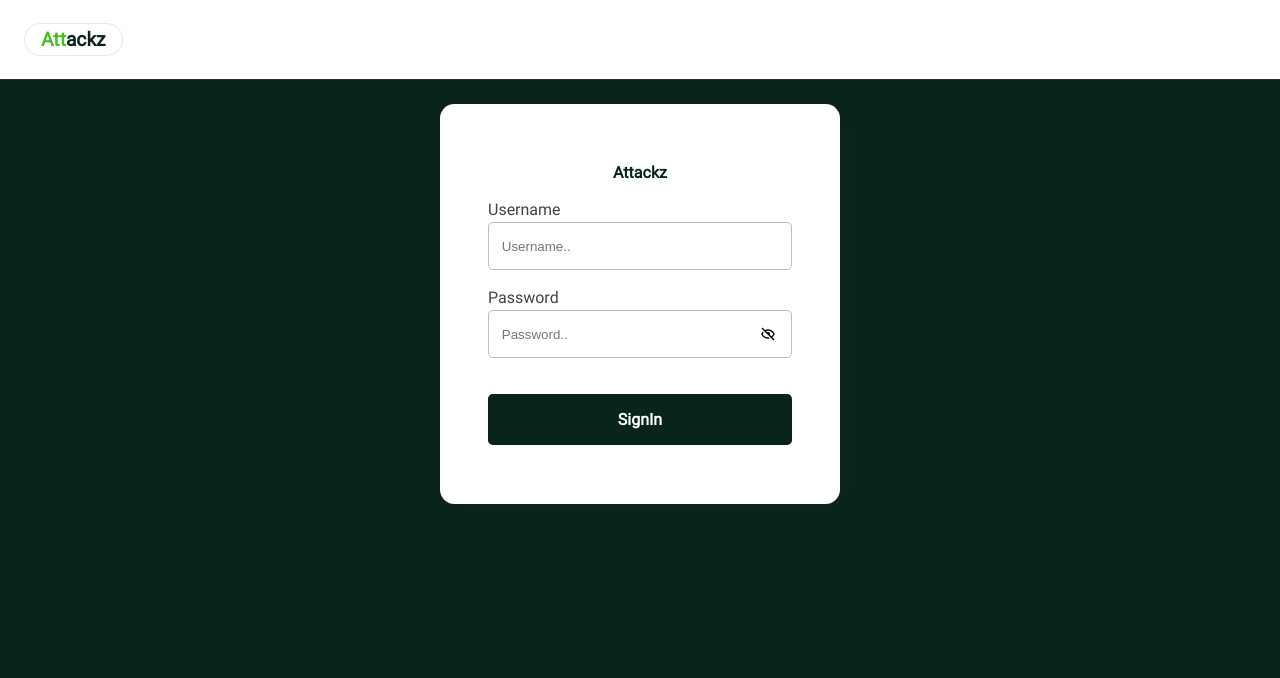
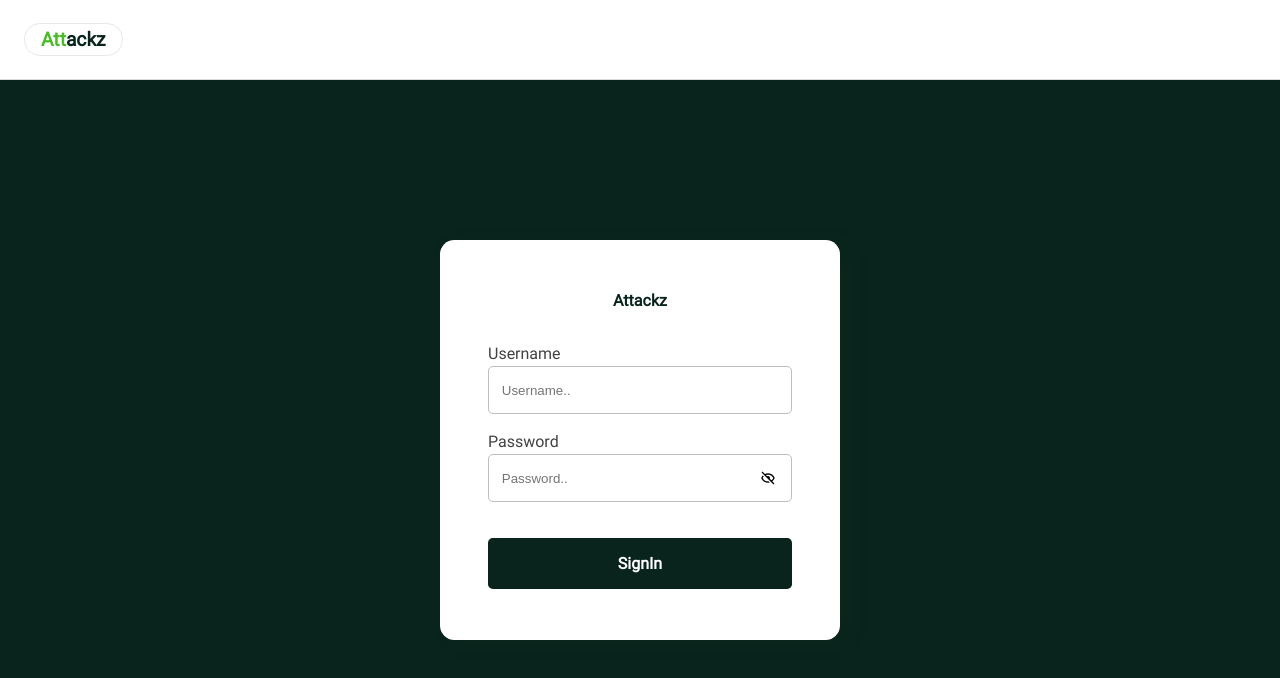
Before and after one commit to Senom-Dot/adm-dashboard, a React (Create React App) app: page / in a window 1280 px wide. Shown: the top 678 px of the page. Built offline with nearby package versions, Linux system fonts and the light colour scheme.

Commit message:
fix: position property on container

```diff
--- a/src/components/Header/style.js
+++ b/src/components/Header/style.js
@@ -4,15 +4,21 @@ export const Wrapper = styled.div`
     height: 5rem;
     width: 100%;
 
+    position: fixed;
+    z-index: 1;
+
     display: flex;
     justify-content: space-between;
     align-items: center;
 
     background: var(--white);
-
-    border-bottom: 1px solid #2d2929;
+    border-bottom: 1px solid #2d29292b;
 
     padding: 1.5rem;
+
+    @media(max-width: 768px){
+        position: relative;
+    }
 `;
 
 export const HeaderStyle = styled.header`
--- a/src/pages/home/style.js
+++ b/src/pages/home/style.js
@@ -8,10 +8,13 @@ export const showForm = keyframes`
 `;
 
 export const Container = styled.div`
+    height: 100vh;
+
     display: flex;
     justify-content: center;
+    align-items: center;
 
-    margin: 1.5rem;
+    padding-top: 5rem;
 `;
 
 export const Main = styled.div`
@@ -21,6 +24,7 @@ export const Main = styled.div`
     display: flex;
     flex-direction: column;
     justify-content: center;
+
     align-items: center;
 
     transform: translateX(-10rem);
@@ -32,12 +36,15 @@ export const Main = styled.div`
     box-shadow: 10px 3px 20px rgb(58 58 1 / 10%);
     border-radius: 0.9rem;
 
-    gap: 1rem;
+    gap: 2rem;
 
     padding: 4rem 1rem;
 
     @media(max-width: 968px){
         display: flex;
+        flex-direction: column;
+        justify-content: center;
+        align-items: center;
 
         margin: 1.5rem;
 
```
